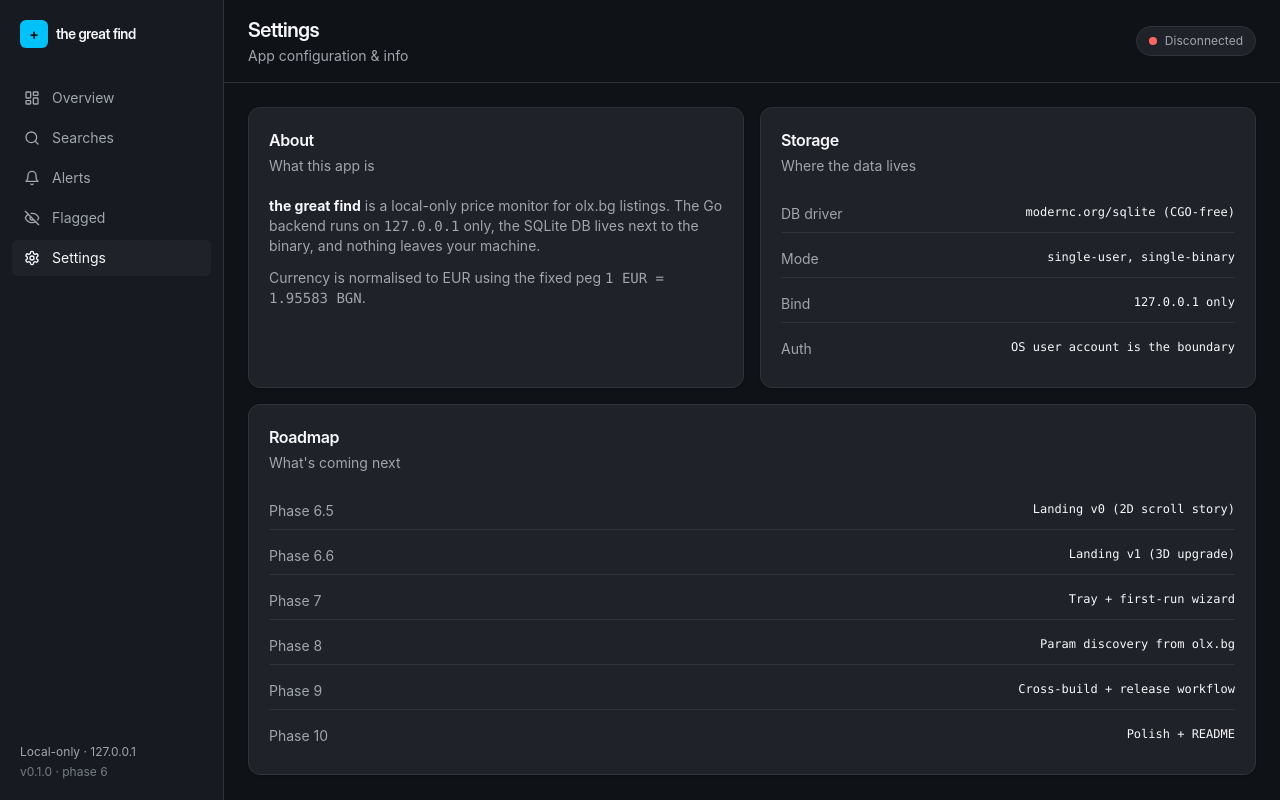
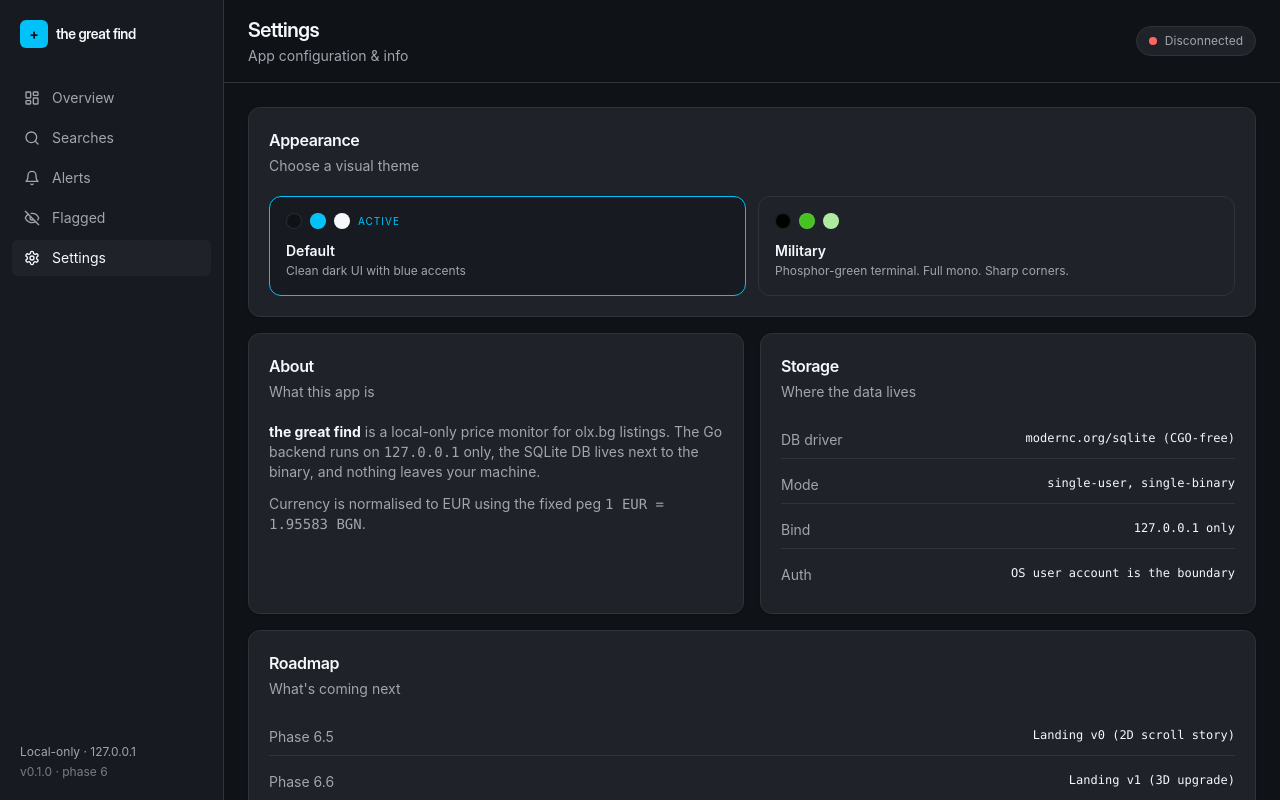
Before and after one commit to Hari-Hristov/the-great-find, a React (Vite) app in the folder frontend/: page /dashboard/settings in a window 1280 px wide. Built offline with nearby package versions, Linux system fonts and the light colour scheme; no server answers.

Commit message:
add military theme

```diff
--- a/frontend/index.html
+++ b/frontend/index.html
@@ -1,5 +1,5 @@
 <!doctype html>
-<html lang="en" class="h-full bg-zinc-950 text-zinc-100">
+<html lang="en" class="h-full">
   <head>
     <meta charset="UTF-8" />
     <link rel="icon" type="image/svg+xml" href="/favicon.svg" />
--- a/frontend/src/components/charts/TrendChart.tsx
+++ b/frontend/src/components/charts/TrendChart.tsx
@@ -1,3 +1,4 @@
+import { useMemo } from "react";
 import {
   Area,
   CartesianGrid,
@@ -9,6 +10,7 @@ import {
   XAxis,
   YAxis,
 } from "recharts";
+import { useTheme } from "@/contexts/ThemeContext";
 
 export interface TrendDatum {
   date: string;
@@ -16,34 +18,43 @@ export interface TrendDatum {
   count: number;
 }
 
-const accent = "oklch(0.74 0.18 220)";
-const success = "oklch(0.78 0.16 155)";
-const muted = "oklch(0.72 0.015 264)";
-const border = "oklch(0.32 0.012 264)";
-const card = "oklch(0.25 0.012 264)";
+function cssVar(name: string) {
+  return getComputedStyle(document.documentElement).getPropertyValue(name).trim();
+}
 
 export function TrendChart({ data }: { data: TrendDatum[] }) {
+  const { theme } = useTheme();
+
+  const colors = useMemo(() => ({
+    accent: cssVar("--color-chart-line-primary"),
+    success: cssVar("--color-chart-line-secondary"),
+    muted: cssVar("--color-chart-text"),
+    border: cssVar("--color-chart-grid"),
+    card: cssVar("--color-chart-bg"),
+    fillOpacity: theme === "military" ? 0.18 : 0.45,
+  }), [theme]);
+
   return (
     <ResponsiveContainer width="100%" height={288}>
       <ComposedChart data={data} margin={{ top: 8, right: 16, bottom: 0, left: 0 }}>
         <defs>
           <linearGradient id="priceFill" x1="0" y1="0" x2="0" y2="1">
-            <stop offset="0%" stopColor={accent} stopOpacity={0.45} />
-            <stop offset="100%" stopColor={accent} stopOpacity={0} />
+            <stop offset="0%" stopColor={colors.accent} stopOpacity={colors.fillOpacity} />
+            <stop offset="100%" stopColor={colors.accent} stopOpacity={0} />
           </linearGradient>
         </defs>
-        <CartesianGrid stroke={border} strokeDasharray="3 3" vertical={false} />
+        <CartesianGrid stroke={colors.border} strokeDasharray="3 3" vertical={false} />
         <XAxis
           dataKey="date"
-          stroke={muted}
-          tick={{ fill: muted, fontSize: 11 }}
+          stroke={colors.muted}
+          tick={{ fill: colors.muted, fontSize: 11 }}
           tickLine={false}
-          axisLine={{ stroke: border }}
+          axisLine={{ stroke: colors.border }}
         />
         <YAxis
           yAxisId="price"
-          stroke={muted}
-          tick={{ fill: muted, fontSize: 11 }}
+          stroke={colors.muted}
+          tick={{ fill: colors.muted, fontSize: 11 }}
           tickLine={false}
           axisLine={false}
           tickFormatter={(v: number) => `€${Math.round(v)}`}
@@ -51,32 +62,32 @@ export function TrendChart({ data }: { data: TrendDatum[] }) {
         <YAxis
           yAxisId="count"
           orientation="right"
-          stroke={muted}
-          tick={{ fill: muted, fontSize: 11 }}
+          stroke={colors.muted}
+          tick={{ fill: colors.muted, fontSize: 11 }}
           tickLine={false}
           axisLine={false}
         />
         <Tooltip
           contentStyle={{
-            background: card,
-            border: `1px solid ${border}`,
+            background: colors.card,
+            border: `1px solid ${colors.border}`,
             borderRadius: 8,
             fontSize: 12,
           }}
-          labelStyle={{ color: muted }}
+          labelStyle={{ color: colors.muted }}
           formatter={(value: number, name: string) =>
             name === "Avg price"
               ? [`€${value.toFixed(0)}`, name]
               : [value, name]
           }
         />
-        <Legend wrapperStyle={{ fontSize: 12, color: muted }} />
+        <Legend wrapperStyle={{ fontSize: 12, color: colors.muted }} />
         <Area
           yAxisId="price"
           type="monotone"
           dataKey="avgEur"
           name="Avg price"
-          stroke={accent}
+          stroke={colors.accent}
           strokeWidth={2}
           fill="url(#priceFill)"
         />
@@ -85,7 +96,7 @@ export function TrendChart({ data }: { data: TrendDatum[] }) {
           type="monotone"
           dataKey="count"
           name="Listings"
-          stroke={success}
+          stroke={colors.success}
           strokeWidth={2}
           dot={false}
         />
--- /dev/null
+++ b/frontend/src/contexts/ThemeContext.tsx
@@ -0,0 +1,39 @@
+import { createContext, useContext, useEffect, useState } from "react";
+
+export type ThemeId = "default" | "military";
+
+interface ThemeContextValue {
+  theme: ThemeId;
+  setTheme: (id: ThemeId) => void;
+}
+
+const ThemeContext = createContext<ThemeContextValue>({
+  theme: "default",
+  setTheme: () => {},
+});
+
+export function useTheme() {
+  return useContext(ThemeContext);
+}
+
+export function ThemeProvider({ children }: { children: React.ReactNode }) {
+  const [theme, setThemeState] = useState<ThemeId>(() => {
+    const stored = localStorage.getItem("tgf-theme");
+    return (stored === "military" ? "military" : "default") as ThemeId;
+  });
+
+  useEffect(() => {
+    if (theme === "default") {
+      document.documentElement.removeAttribute("data-theme");
+    } else {
+      document.documentElement.setAttribute("data-theme", theme);
+    }
+    localStorage.setItem("tgf-theme", theme);
+  }, [theme]);
+
+  return (
+    <ThemeContext.Provider value={{ theme, setTheme: setThemeState }}>
+      {children}
+    </ThemeContext.Provider>
+  );
+}
--- a/frontend/src/index.css
+++ b/frontend/src/index.css
@@ -19,6 +19,49 @@
 
   --radius-card: 0.75rem;
   --radius-button: 0.5rem;
+
+  --color-terminal-bg: #020a02;
+  --color-terminal-border: #1a3a1a;
+  --color-terminal-text-dim: #2d6b2d;
+  --color-terminal-text-bright: #5aff5a;
+  --color-terminal-shadow: rgba(0, 180, 0, 0.1);
+
+  --color-chart-line-primary: oklch(0.74 0.18 220);
+  --color-chart-line-secondary: oklch(0.78 0.16 155);
+  --color-chart-grid: oklch(0.32 0.012 264);
+  --color-chart-bg: oklch(0.25 0.012 264);
+  --color-chart-text: oklch(0.72 0.015 264);
+}
+
+[data-theme="military"] {
+  --font-sans: "JetBrains Mono", "SF Mono", Consolas, monospace;
+  --font-display: "JetBrains Mono", "SF Mono", Consolas, monospace;
+
+  --color-bg-base: oklch(0.06 0.015 140);
+  --color-bg-elev: oklch(0.09 0.018 140);
+  --color-bg-card: oklch(0.11 0.016 140);
+  --color-border-subtle: oklch(0.17 0.04 140);
+  --color-text-primary: oklch(0.72 0.05 140);
+  --color-text-muted: oklch(0.42 0.04 140);
+  --color-accent: oklch(0.70 0.20 140);
+  --color-accent-hover: oklch(0.78 0.19 140);
+  --color-success: oklch(0.72 0.16 85);
+  --color-danger: oklch(0.65 0.22 25);
+
+  --radius-card: 0.15rem;
+  --radius-button: 0.1rem;
+
+  --color-terminal-bg: oklch(0.04 0.012 140);
+  --color-terminal-border: oklch(0.17 0.06 140);
+  --color-terminal-text-dim: oklch(0.35 0.07 140);
+  --color-terminal-text-bright: oklch(0.72 0.20 140);
+  --color-terminal-shadow: rgba(0, 180, 60, 0.10);
+
+  --color-chart-line-primary: oklch(0.70 0.20 140);
+  --color-chart-line-secondary: oklch(0.72 0.16 85);
+  --color-chart-grid: oklch(0.15 0.035 140);
+  --color-chart-bg: oklch(0.06 0.015 140);
+  --color-chart-text: oklch(0.42 0.04 140);
 }
 
 html,
--- a/frontend/src/routes/__root.tsx
+++ b/frontend/src/routes/__root.tsx
@@ -1,5 +1,6 @@
 import { Outlet, createRootRouteWithContext } from "@tanstack/react-router";
 import type { QueryClient } from "@tanstack/react-query";
+import { ThemeProvider } from "@/contexts/ThemeContext";
 
 interface RouterContext {
   queryClient: QueryClient;
@@ -10,5 +11,9 @@ export const Route = createRootRouteWithContext<RouterContext>()({
 });
 
 function RootLayout() {
-  return <Outlet />;
+  return (
+    <ThemeProvider>
+      <Outlet />
+    </ThemeProvider>
+  );
 }
--- a/frontend/src/routes/dashboard/settings.tsx
+++ b/frontend/src/routes/dashboard/settings.tsx
@@ -1,18 +1,80 @@
 import { createFileRoute } from "@tanstack/react-router";
 import { Topbar } from "@/components/layout/Topbar";
 import { Card, CardContent, CardDescription, CardHeader, CardTitle } from "@/components/ui/card";
+import { useTheme, type ThemeId } from "@/contexts/ThemeContext";
 
 export const Route = createFileRoute("/dashboard/settings")({
   component: SettingsPage,
 });
 
+const THEMES: { id: ThemeId; label: string; description: string; swatches: string[] }[] = [
+  {
+    id: "default",
+    label: "Default",
+    description: "Clean dark UI with blue accents",
+    swatches: ["oklch(0.18 0.012 264)", "oklch(0.74 0.18 220)", "oklch(0.98 0.005 264)"],
+  },
+  {
+    id: "military",
+    label: "Military",
+    description: "Phosphor-green terminal. Full mono. Sharp corners.",
+    swatches: ["oklch(0.08 0.025 140)", "oklch(0.72 0.22 140)", "oklch(0.88 0.12 140)"],
+  },
+];
+
 function SettingsPage() {
+  const { theme, setTheme } = useTheme();
+
   return (
     <>
       <Topbar title="Settings" subtitle="App configuration & info" />
 
       <div className="flex-1 overflow-auto px-6 py-6">
         <div className="grid grid-cols-1 gap-4 lg:grid-cols-2">
+          <Card className="lg:col-span-2">
+            <CardHeader>
+              <CardTitle>Appearance</CardTitle>
+              <CardDescription>Choose a visual theme</CardDescription>
+            </CardHeader>
+            <CardContent>
+              <div className="flex gap-3">
+                {THEMES.map((t) => {
+                  const active = theme === t.id;
+                  return (
+                    <button
+                      key={t.id}
+                      onClick={() => setTheme(t.id)}
+                      className={`flex flex-1 flex-col gap-3 rounded-[var(--radius-card)] border p-4 text-left transition-colors ${
+                        active
+                          ? "border-[var(--color-accent)] bg-[var(--color-bg-elev)]"
+                          : "border-[var(--color-border-subtle)] hover:border-[var(--color-accent)]"
+                      }`}
+                    >
+                      <div className="flex items-center gap-2">
+                        {t.swatches.map((color, i) => (
+                          <span
+                            key={i}
+                            className="h-4 w-4 rounded-full border border-white/10"
+                            style={{ background: color }}
+                          />
+                        ))}
+                        {active && (
+                          <span className="ml-auto text-[10px] uppercase tracking-widest text-[var(--color-accent)]">
+                            active
+                          </span>
+                        )}
+                      </div>
+                      <div>
+                        <div className="text-sm font-semibold text-[var(--color-text-primary)]">{t.label}</div>
+                        <div className="mt-0.5 text-xs text-[var(--color-text-muted)]">{t.description}</div>
+                      </div>
+                    </button>
+                  );
+                })}
+              </div>
+            </CardContent>
+          </Card>
+
           <Card>
             <CardHeader>
               <CardTitle>About</CardTitle>
```
Also changed, not shown: frontend/src/routes/dashboard/searches.$id.tsx (+10 -10 lines).
